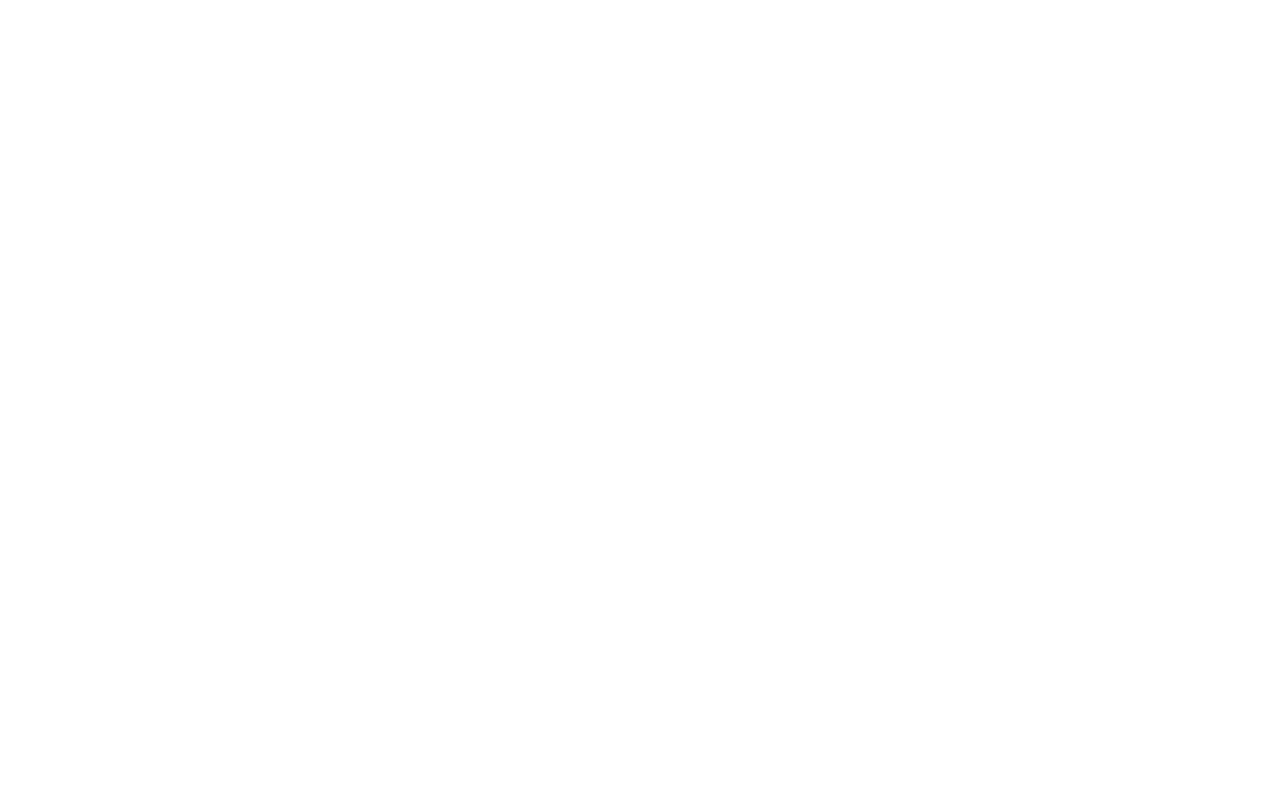
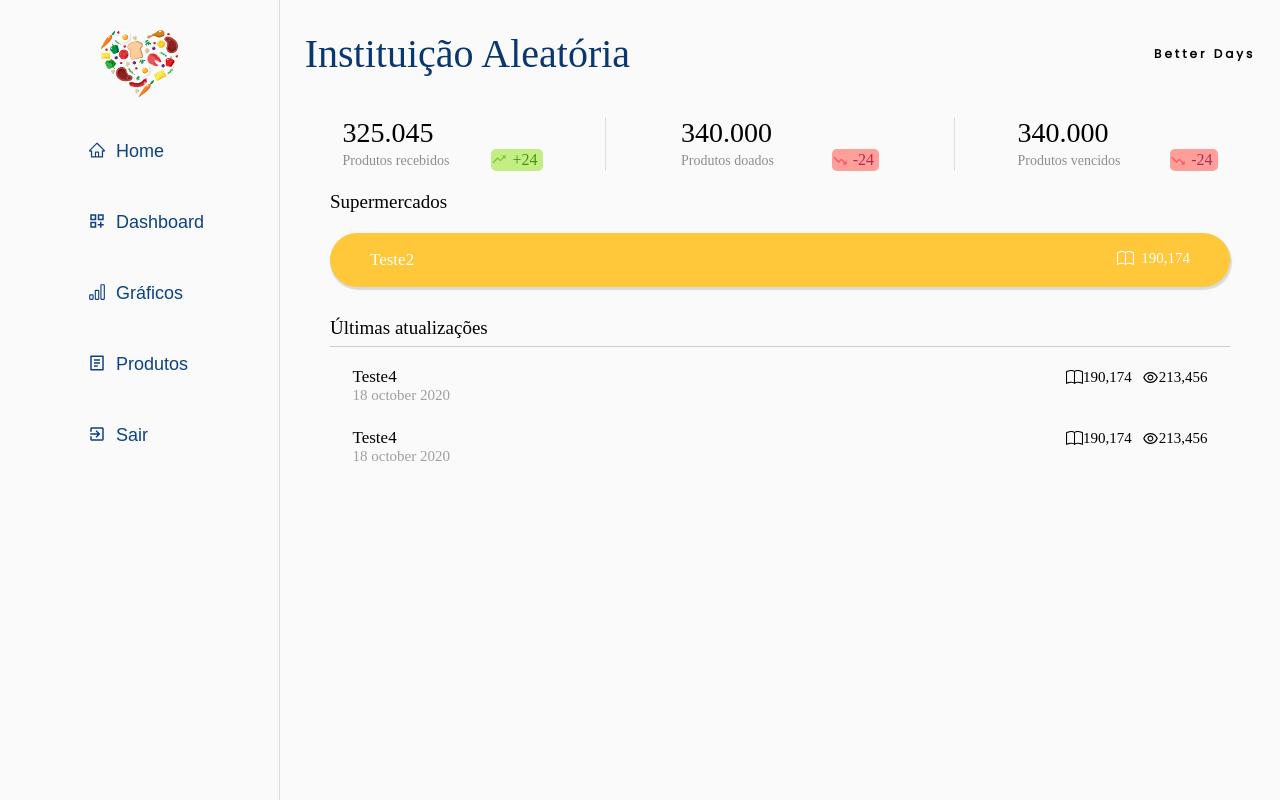
Before and after one commit to WesleyRabachiniRibeiro/Global-Impact, a React (Create React App) app in the folder global/: page /dashboard in a window 1280 px wide. Before the commit this address had no page. Built offline with nearby package versions, Linux system fonts and the light colour scheme; a web font is replaced by a local one.

Commit message:
Arrumando dashboard e criando botões de ver detalhe e cancelar pedido

```diff
--- /dev/null
+++ b/global/src/components/pages/dashboard/Dashboard.jsx
@@ -0,0 +1,11 @@
+import React from 'react'
+import MarketBoard from '../market/MarketBoard'
+import MenuBar from '../menuBar/MenuBar'
+
+export default function Dashboard() {
+    return (
+        <>
+        <MenuBar firstCount="Produtos recebidos" secondCount="Produtos doados" thirdCount="Produtos vencidos" component={<MarketBoard/>}/>
+        </>
+    )
+}
--- a/global/src/components/pages/market/listaMarket/ListaMarket.jsx
+++ b/global/src/components/pages/market/listaMarket/ListaMarket.jsx
@@ -1,6 +1,6 @@
 import React from 'react'
 import { BsBook } from 'react-icons/bs'
-import { ListaStyled } from '../styled'
+import { ListaStyled } from './styled'
 
 export default function ListaMarket(props) {
     return (
--- /dev/null
+++ b/global/src/components/pages/market/listaMarket/styled.js
@@ -0,0 +1,39 @@
+import styled from "styled-components";
+
+export const ListaStyled = styled.div`
+    p{
+        font-size: 19px;
+    }
+    ul{
+        display:flex;
+        width:100%;
+        flex-direction: column;
+        list-style:none;
+    }
+    li{
+        display:flex;
+        justify-content: space-between;
+        box-shadow: 1px 2px 1px 1px #dbdbdb;
+        background:linear-gradient(to bottom, #ffc73a 5%, #ffc73a 100%);
+        background-color:#ffc73a;
+        border-radius:42px;
+        color:#ffffff;
+        font-size:17px;
+        padding:17px 40px;
+        text-decoration:none;
+        margin-top:20px;
+        width: 100%;
+
+    }
+    li:active {
+        position:relative;
+        top:1px;
+    }
+    span{
+        font-size: 15px;
+    }
+    .gap{
+        display: flex;
+        gap: 7px;
+    }
+`
--- a/global/src/components/pages/market/listaUpdate/ListaUpdate.jsx
+++ b/global/src/components/pages/market/listaUpdate/ListaUpdate.jsx
@@ -1,16 +1,51 @@
-import React from 'react'
-import { ListaAtualizacao } from '../styled'
+import React, { useState } from 'react'
+import { ListaAtualizacao } from './styled'
 import { BsBook } from 'react-icons/bs'
 import { AiOutlineEye } from 'react-icons/ai'
 
 export default function ListaUpdate(props) {
+    const [open, setOpen] = useState(false);
+    const marketReceived = props.marketReceived
+
     return (
         <ListaAtualizacao>
-        <h1 className="update__h1">{props.marketUpdate}</h1>
+            <h1 className="update__h1">{props.marketUpdate}</h1>
             <nav>
                 <ul>
-                    <li>{props.marketReceived}<div className='gap'><BsBook/><span>190,174</span><AiOutlineEye/><span>213,456</span></div></li>
-                    <p>18 october 2020</p>
+                    <div className="note-divisor">
+                        <li className="note-att">
+                            <div className='status-note' onClick={ () => setOpen(!open)}>
+                                {marketReceived}
+                                <div className="icon-note">
+                                    <BsBook />
+                                    <span className="mr-1">190,174</span>
+                                    <AiOutlineEye />
+                                    <span>213,456</span>
+                                </div>
+                            </div>
+                            <p>18 october 2020</p>
+                            {open && <div className="mt-1">
+                                <button className="btn">Ver detalhes</button>
+                                <button className="btn">Cancelar Pedido</button>
+                            </div>}
+                        </li>
+                        <li className="note-att">
+                            <div className='status-note' onClick={ () => setOpen(!open)}>
+                                {marketReceived}
+                                <div className="icon-note">
+                                    <BsBook />
+                                    <span className="mr-1">190,174</span>
+                                    <AiOutlineEye />
+                                    <span>213,456</span>
+                                </div>
+                            </div>
+                            <p>18 october 2020</p>
+                            {open && <div className="d-flex mt-1">
+                                <button className="btn">Ver detalhes</button>
+                                <button className="btn">Cancelar Pedido</button>
+                            </div>}
+                        </li>
+                    </div>
                 </ul>
             </nav>
         </ListaAtualizacao>
--- /dev/null
+++ b/global/src/components/pages/market/listaUpdate/styled.js
@@ -0,0 +1,96 @@
+import styled from "styled-components";
+
+export const ListaAtualizacao = styled.div`
+    h1{
+        font-size: 19px;
+    }
+
+    p{
+        color: #9F9F9F;
+        font-size: 15px;
+    }
+
+    ul{
+        display:flex;
+        flex-direction:column;
+        width:100%;
+        align-items: center;
+    }
+    li{
+        display:flex;
+        list-style:none;
+        justify-content: space-between;
+        flex-wrap: wrap;
+        margin-top:20px;
+        padding-bottom:4px;
+        font-size: 17px;
+    }
+    span{
+        font-size: 15px;
+    }
+    .note-divisor{
+        width: 95%;
+    }
+    .mr-2{
+        margin-right: 20px;
+    }
+    .update__h1{
+        height: 30px;
+        margin-top: 30px;
+        border-bottom: 1px solid #ccc;
+    }
+    .note-att{
+        display: flex;
+        flex-direction: column;
+    }
+    .status-note{
+        display: flex;
+        justify-content: space-between;
+        flex-wrap: wrap;
+    }
+    .icon-note{
+        display: flex;
+        align-items: center;
+        flex-wrap: wrap;
+    }
+    .mr-1{
+        margin-right: 10px;
+    }
+    .mt-1{
+        margin-top: 10px;
+    }
+    .d-flex{
+        display: flex;
+        flex-wrap: wrap;
+    }
+    .btn{
+        width: 150px;
+        padding: 10px;
+        border-radius: 20px;
+        border: none;
+        color: #ffffff;
+    }
+    .btn:first-child{
+        margin-right: 10px;
+        background-color: #A027FF;
+    }
+    .btn:last-child{
+        background-color: #FF2773;
+    }
+    .btn:first-child:hover{
+        background-color: #6F21DB;
+        transition: 0.5s;
+    }
+    .btn:last-child:hover{
+        background-color: #ED2B7F;
+        transition: 0.5s;
+    }
+    @media(max-width:362px){
+        .btn{
+        width: 100%;
+        }
+        .btn:last-child{
+            margin-top: 10px;
+        }
+    }
+`
--- a/global/src/components/pages/market/styled.js
+++ b/global/src/components/pages/market/styled.js
@@ -8,83 +8,3 @@
     flex-direction: column;
     margin:0 auto;
 `
-
-export const ButtonSection= styled.div`
-    display:flex;
-    flex-direction: column;
-`
-
-export const ListaStyled = styled.div`
-    p{
-        font-size: 19px;
-    }
-    ul{
-        display:flex;
-        width:100%;
-        flex-direction: column;
-        list-style:none;
-    }
-    li{
-        display:flex;
-        list-style:none;
-        justify-content: space-between;
-        box-shadow: 1px 2px 1px 1px #dbdbdb;
-        background:linear-gradient(to bottom, #ffc73a 5%, #ffc73a 100%);
-        background-color:#ffc73a;
-        border-radius:42px;
-        color:#ffffff;
-        font-size:17px;
-        padding:17px 70px;
-        text-decoration:none;
-        margin-top:20px;
-
-    }
-    li:active {
-        position:relative;
-        top:1px;
-    }
-    span{
-        font-size: 15px;
-    }
-    .gap{
-        display: flex;
-        gap: 7px;
-    }
-`
-
-export const ListaAtualizacao = styled.div`
-    h1{
-        font-size: 19px;
-    }
-
-    ul{
-        display:flex;
-        flex-direction:column;
-        width:100%;
-    }
-    li{
-        display:flex;
-        list-style:none;
-        justify-content: space-between;
-        margin-top:20px;
-        padding-bottom:4px;
-        font-size: 17px;
-    }
-    span{
-        font-size: 15px;
-    }
-    .gap{
-        display: flex;
-        gap: 7px;
-    }
-    .update__h1{
-        height: 30px;
-        margin-top: 30px;
-        border-bottom: 1px solid #ccc;
-    }
-    p{
-        color: #9F9F9F;
-        font-size: 15px;
-    }
-
-`
--- /dev/null
+++ b/global/src/components/pages/menuBar/MenuBar.jsx
@@ -0,0 +1,17 @@
+import React from 'react'
+import DashboardNavbar from './navbar/DashboardNavbar'
+import { DashboardStyled } from './navbar/styled'
+import ProductQtd from './productQtd/ProductQtd'
+
+export default function MenuBar(props) {
+    const Component = props.component
+    return (
+        <>
+            <DashboardNavbar/>
+            <DashboardStyled>
+                <ProductQtd firstCount={props.firstCount} secondCount={props.secondCount} thirdCount={props.thirdCount}/>
+                {Component}
+            </DashboardStyled>
+        </>
+    )
+}
--- a/global/src/components/pages/dashboard/productQtd/ProductQtd.jsx
+++ b/global/src/components/pages/menuBar/productQtd/ProductQtd.jsx
@@ -2,7 +2,7 @@
 import { ProductStyled } from './styled'
 import {BiTrendingDown, BiTrendingUp} from 'react-icons/bi'
 
-export default function ProductQtd() {
+export default function ProductQtd(props) {
     return (
         <ProductStyled>
             <div className="all-titles">
@@ -13,7 +13,7 @@
                 <div className='product-count'>
                     <h2>325.045</h2>
                     <div>
-                        <p>Total de produtos</p>
+                        <p>{props.firstCount}</p>
                         <div className='positive'>
                             <BiTrendingUp/>
                             <span>+24</span>
@@ -23,7 +23,7 @@
                 <div className='product-count'>
                     <h2>340.000</h2>
                     <div>
-                        <p>Produtos Doados</p>
+                        <p>{props.secondCount}</p>
                         <div className='negative'>
                             <BiTrendingDown/>
                             <span>-24</span>
@@ -33,7 +33,7 @@
                 <div className='product-count'>
                     <h2>340.000</h2>
                     <div>
-                        <p>Produtos vencendo</p>
+                        <p>{props.thirdCount}</p>
                         <div className='negative'>
                             <BiTrendingDown/>
                             <span>-24</span>
--- a/global/src/routes.js
+++ b/global/src/routes.js
@@ -1,6 +1,6 @@
 import { Route, Routes } from 'react-router-dom';
 import Home from './components/home/Home';
-import MarketBoard from './components/pages/market/MarketBoard';
+import Dashboard from './components/pages/dashboard/Dashboard';
 import SignIn from './components/pages/signIn/SignIn';
 import SignUp from './components/pages/signUp/SignUp';
 
@@ -11,7 +11,7 @@
             <Route exact path="/" element={<Home/>}/>
             <Route path="/cadastro" element={<SignUp/>}/>
             <Route path="/login" element={<SignIn/>}/>
-            <Route path="/teste" element={<MarketBoard/>}/>
+            <Route path='/dashboard' element={<Dashboard/>}/>
         </Routes>
     )
 }
```
Also changed, not shown: global/src/components/pages/menuBar/navbar/DashboardNavbar.jsx (renamed from global/src/components/pages/dashboard/navbar/DashboardNavbar.jsx), global/src/components/pages/menuBar/navbar/styled.js (renamed from global/src/components/pages/dashboard/navbar/styled.js), global/src/components/pages/menuBar/productQtd/styled.js (renamed from global/src/components/pages/dashboard/productQtd/styled.js).
